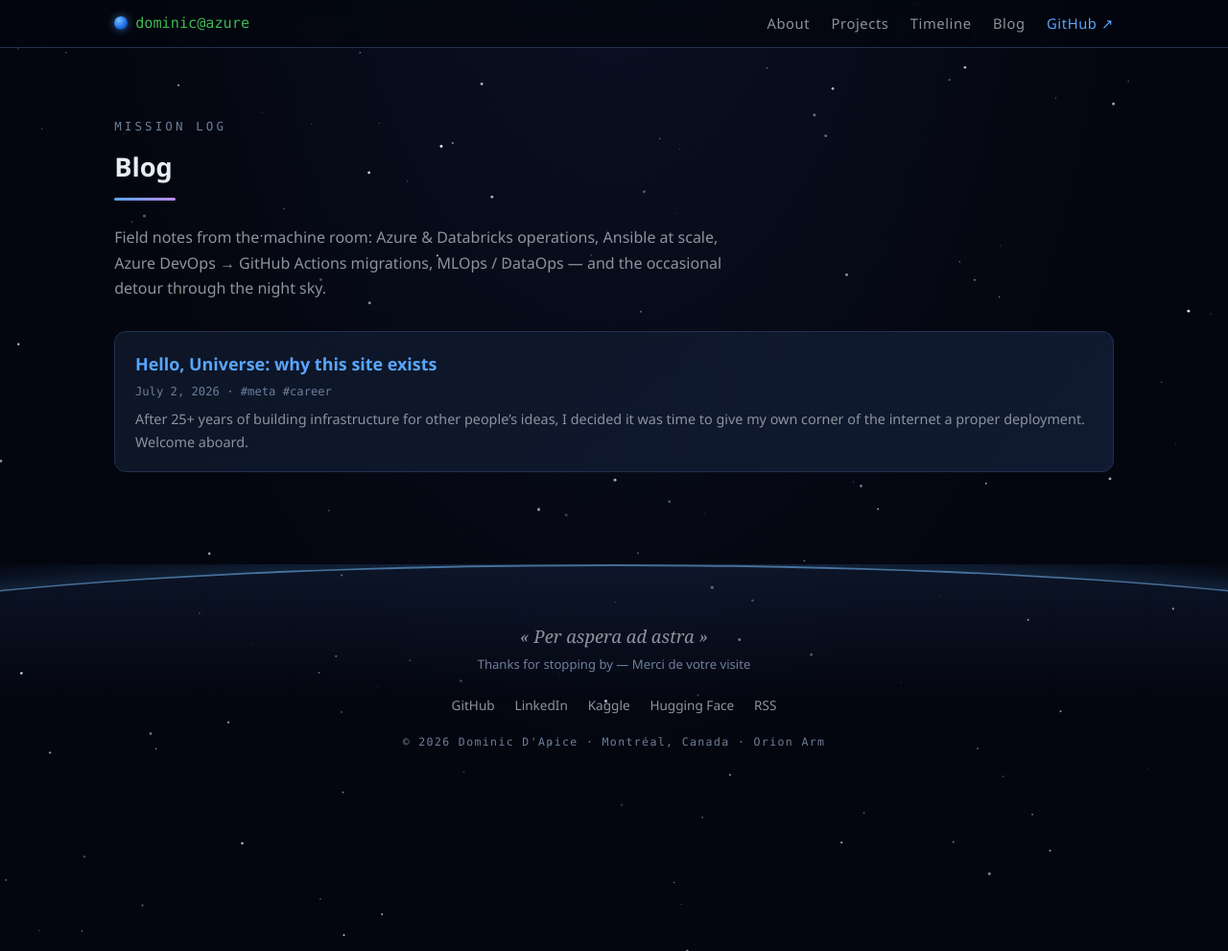
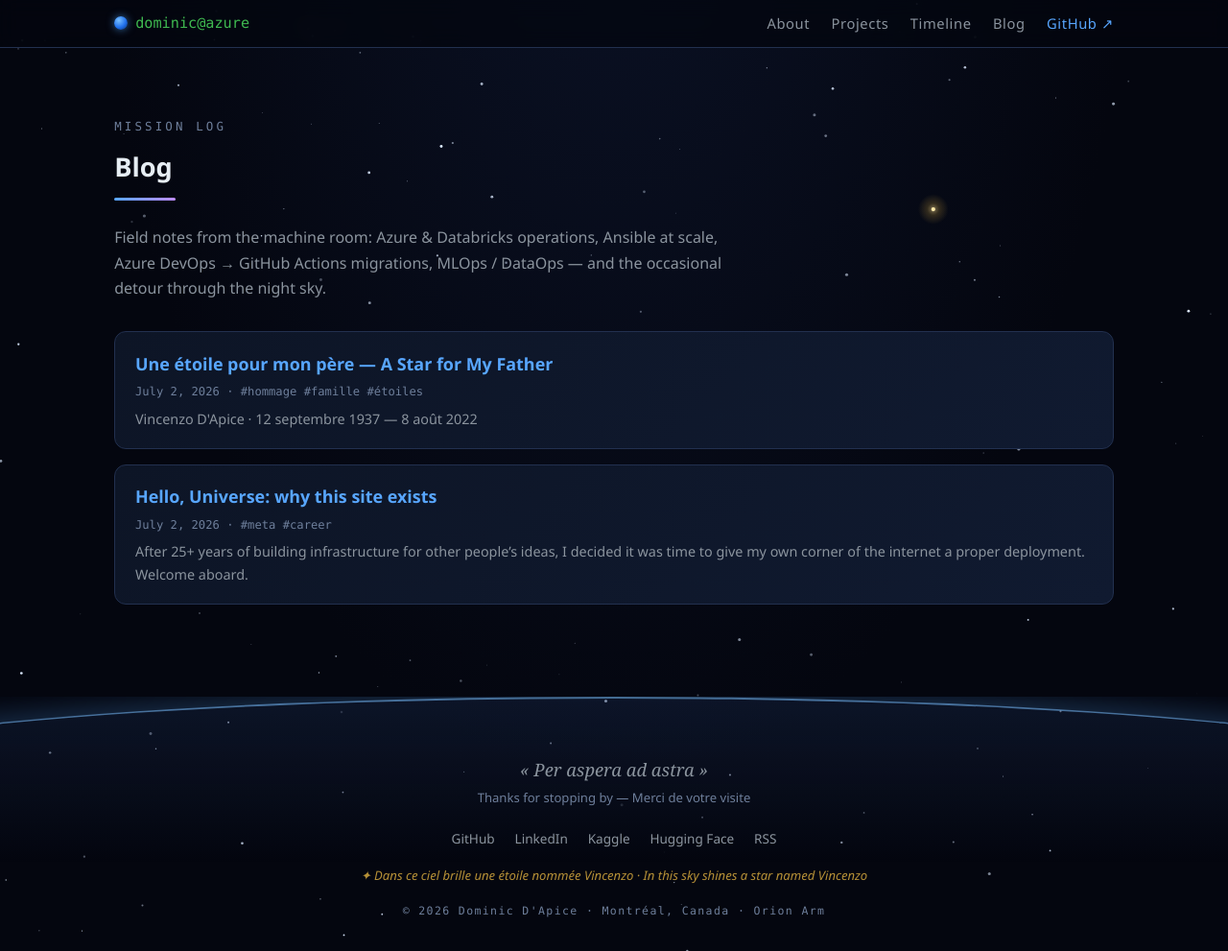
Before and after one commit to dapiced/dapiced.github.io, a Jekyll site: the page built from blog/index.html, in a window 1280 px wide and 991 px high. Shown: the whole window at 96% size. Built offline with Jekyll 4.4.1, drawn with Linux system fonts in a browser that asks for light colours; part of the change alters nothing that is shown.

Commit message:
Tribute: Une étoile pour mon père — Vincenzo D'Apice (1937-2022)
- Bilingual FR/EN tribute post with Italian phrases, photo, star
  certificate and starmap
- Hand-made animated SVG celestial chart: his star in Andromeda,
  golden and pulsing, beside galaxy M31
- A golden star now shines in the site starfield on every page,
  with a dedication line in the footer

À bientôt Papa. ✦

Co-Authored-By: Claude Fable 5 <noreply@anthropic.com>

```diff
--- a/_layouts/default.html
+++ b/_layouts/default.html
@@ -63,6 +63,7 @@
       <li><a href="https://huggingface.co/dapiced" target="_blank" rel="noopener">Hugging Face</a></li>
       <li><a href="/feed.xml">RSS</a></li>
     </ul>
+    <p class="footer-dedication"><a href="/blog/2026/07/une-etoile-pour-mon-pere/">✦ Dans ce ciel brille une étoile nommée Vincenzo · In this sky shines a star named Vincenzo</a></p>
     <p class="footer-copy">© <span id="year">2026</span> Dominic D'Apice · Montréal, Canada · Orion Arm</p>
   </footer>
 
--- /dev/null
+++ b/_posts/2026-07-02-une-etoile-pour-mon-pere.md
@@ -0,0 +1,146 @@
+---
+layout: post
+title: "Une étoile pour mon père — A Star for My Father"
+date: 2026-07-02 14:00:00 -0400
+tags: [hommage, famille, étoiles]
+---
+
+<p style="text-align:center; font-family: Georgia, serif; font-style: italic; color: var(--muted); font-size: 1.05rem;">
+Vincenzo D'Apice · 12 septembre 1937 — 8 août 2022
+</p>
+
+<figure style="margin: 2rem 0; text-align: center;">
+  <img src="/assets/img/vincenzo-et-dominic.jpg" alt="Vincenzo D'Apice et son fils Dominic, bras dessus bras dessous, souriants" style="max-width: 480px; width: 100%; border-radius: 12px; box-shadow: 0 8px 40px rgba(88,166,255,0.15);" />
+  <figcaption style="font-size: 0.85rem; color: var(--faint); margin-top: 0.6rem;">Mon père et moi. Deux gars bien habillés, un seul sourire de famille.</figcaption>
+</figure>
+
+Ce blogue devait commencer par un article technique. Mais un site qui parle d'étoiles ne
+pouvait pas commencer autrement que par la plus importante d'entre elles.
+
+## Mon père
+
+Mon père s'appelait Vincenzo. Un prénom qui chante, comme tout ce qui venait de lui.
+
+C'était un homme simple — et je n'ai jamais trouvé de plus beau compliment. Pas simple
+comme *ordinaire* : simple comme les choses vraies. Simple comme une table mise, comme
+une porte toujours ouverte, comme un verre qu'on remplit sans demander.
+
+Chaque semaine, il nous attendait pour le dîner. Et chaque semaine, c'était le même
+rituel, immuable et parfait : son accueil chaleureux dès la porte, la cuisine qui sentait
+l'Italie, la bonne nourriture qui ne finissait jamais — *« mangia, mangia! »* — et le vin
+qu'il versait comme on donne : généreusement, sans compter. On arrivait avec nos semaines
+sur les épaules, on repartait le cœur et le ventre pleins. C'était ça, sa technologie à
+lui : aucun code, aucun serveur, et pourtant personne n'a jamais rien déployé de plus
+fiable que l'amour de cet homme-là.
+
+*Grazie di tutto, Papà. La tua tavola era il mio posto preferito al mondo.*
+<em style="color: var(--faint);">(Merci pour tout, Papa. Ta table était mon endroit préféré au monde.)</em>
+
+## Le 8 août 2022
+
+Le 8 août 2022, mon père est parti. Ce jour-là, j'ai refusé qu'il devienne un souvenir
+qui s'efface. Alors j'ai fait ce que les humains font depuis toujours quand quelqu'un
+d'irremplaçable s'en va : j'ai levé les yeux.
+
+Ce jour-là, une étoile a été enregistrée à son nom.
+
+<figure style="margin: 2rem 0; text-align: center;">
+  <img src="/assets/img/etoile-vincenzo.svg" alt="Carte céleste animée : l'étoile Vincenzo D'Apice dans la constellation d'Andromède, à côté de la galaxie M31" style="width: 100%; border-radius: 12px;" />
+</figure>
+
+Elle est réelle. Elle a des coordonnées, comme une adresse dans le ciel :
+**RA 00h 49m 55.1s · DEC +41° 11′ 56.1″**, dans la constellation d'**Andromède**.
+
+Et tout, dans cette étoile, lui ressemble :
+
+- Elle est de type spectral **B5V** — une étoile bleu-blanc, **plus chaude et plus
+  lumineuse que notre Soleil**. Évidemment. Comme lui.
+- Sa magnitude est de **4,53** : elle est **visible à l'œil nu**. Pas besoin de télescope
+  pour trouver mon père — il ne s'est jamais caché de personne.
+- Elle se trouve à **617 années-lumière**. La lumière qu'elle nous envoie ce soir est
+  partie vers l'an 1400, et elle voyagera encore bien après nous. C'est exactement ce que
+  je voulais : quelque chose qui ne s'arrête pas.
+- Et le plus beau : elle se trouve sur le chemin d'étoiles que les astronomes suivent
+  pour trouver la **grande galaxie d'Andromède** à l'œil nu. L'étoile de mon père montre
+  le chemin vers une galaxie entière. Lui qui nous a montré le chemin toute sa vie.
+
+## Pourquoi ici, sur ce site
+
+Je passe mes journées sur GitHub. C'est ici que je travaille, que je construis, que
+j'apprends. Alors c'est ici que je voulais qu'il soit — pas dans un tiroir, pas dans un
+cadre qu'on finit par ne plus voir. Ici, près de moi.
+
+Regardez bien le ciel étoilé de ce site : parmi toutes les étoiles blanches qui
+scintillent, il y en a **une, dorée, qui pulse doucement**. C'est lui. Il est sur chaque
+page, il veille sur chaque visiteur, et il me regarde travailler — comme avant. Et tout
+en bas de chaque page, son nom brille pour toujours.
+
+Mon père ne sera pas oublié. Pas tant que ce site existera. Pas tant que j'existerai.
+
+## Le certificat
+
+<figure style="margin: 2rem 0; text-align: center;">
+  <img src="/assets/img/certificat-vincenzo.jpg" alt="Certificat d'enregistrement de l'étoile Vincenzo D'Apice — 8 août 2022" style="max-width: 480px; width: 100%; border-radius: 12px;" />
+  <figcaption style="font-size: 0.85rem; color: var(--faint); margin-top: 0.6rem;">Le certificat officiel, enregistré le jour de son départ. La dédicace dit tout.</figcaption>
+</figure>
+
+<figure style="margin: 2rem 0; text-align: center;">
+  <img src="/assets/img/carte-celeste-vincenzo.jpg" alt="Carte du ciel indiquant la position de l'étoile Vincenzo D'Apice dans Andromède" style="max-width: 480px; width: 100%; border-radius: 12px;" />
+  <figcaption style="font-size: 0.85rem; color: var(--faint); margin-top: 0.6rem;">Sa position exacte dans le ciel — le réticule pointe Andromède.</figcaption>
+</figure>
+
+## Comment le trouver, le soir
+
+Si un soir d'automne vous levez les yeux au Québec : cherchez le grand carré de Pégase,
+puis suivez la chaîne d'étoiles d'Andromède vers le nord-est. Sur le chemin qui mène à la
+petite tache laiteuse de la galaxie M31 — la seule galaxie visible à l'œil nu depuis chez
+nous — vous passerez tout près de lui.
+
+Prenez une seconde. Dites-lui bonjour. Il vous aurait offert un verre de vin.
+
+*Buon viaggio tra le stelle, Papà. Ti voglio bene, oggi e per sempre.*
+<em style="color: var(--faint);">(Bon voyage parmi les étoiles, Papa. Je t'aime, aujourd'hui et pour toujours.)</em>
+
+**À bientôt Papa.**
+
+---
+
+## English version — A Star for My Father
+
+This blog was supposed to start with a technical article. But a website about stars could
+not begin with anything other than the most important one.
+
+My father's name was Vincenzo. He was a simple man — and I have never found a finer
+compliment. Not simple as in *ordinary*: simple like true things. Simple like a set
+table, like a door that is always open, like a glass refilled without asking.
+
+Every week he waited for us for lunch, and every week the ritual was the same, immutable
+and perfect: his warm welcome at the door, a kitchen that smelled like Italy, good food
+that never ran out — *"mangia, mangia!"* — and wine poured the way he gave everything:
+generously, without counting. That was his technology: no code, no servers, and yet
+nobody has ever deployed anything more reliable than that man's love.
+
+On August 8, 2022, my father passed away. That very day, a star was registered in his
+name: **RA 00h 49m 55.1s · DEC +41° 11′ 56.1″**, in the constellation of **Andromeda**.
+Everything about it is him: a blue-white **B5V** star, hotter and brighter than our Sun —
+of course. Magnitude **4.53**, **visible to the naked eye** — no telescope needed to find
+my father; he never hid from anyone. **617 light-years** away — tonight's light left it
+around the year 1400, and it will keep traveling long after us. And most beautiful of
+all: it sits on the star-path astronomers follow to find the great **Andromeda Galaxy**
+with the naked eye. My father's star points the way to an entire galaxy. Just like he
+pointed the way for us, all his life.
+
+I spend my days on GitHub. It is where I work, where I build, where I learn. So this is
+where I wanted him to be — close to me. Look carefully at this site's starfield: among
+all the white twinkling stars there is **one golden star, gently pulsing**. That's him.
+He is on every page, watching over every visitor, watching me work — like before. And at
+the bottom of every page, his name shines, forever.
+
+My father will not be forgotten. Not while this site exists. Not while I exist.
+
+If you look up on a fall evening: find the Great Square of Pegasus, follow Andromeda's
+chain of stars toward the northeast, and on the way to the faint glow of galaxy M31 you
+will pass right by him. Take a second. Say hello. He would have poured you a glass of
+wine.
+
+**See you soon, Papa.**
--- a/assets/css/style.css
+++ b/assets/css/style.css
@@ -514,4 +514,8 @@ h2.section-title::after {
 .footer-links a { font-size: 0.85rem; color: var(--muted); }
 .footer-links a:hover { color: var(--lightblue); }
 
+.footer-dedication { position: relative; margin: 0 0 1rem; font-size: 0.82rem; font-style: italic; }
+.footer-dedication a { color: var(--gold); opacity: 0.8; }
+.footer-dedication a:hover { opacity: 1; color: var(--gold); text-decoration: none; text-shadow: 0 0 12px rgba(227, 179, 65, 0.6); }
+
 .footer-copy { font-family: var(--mono); font-size: 0.72rem; letter-spacing: 0.12em; color: var(--faint); margin: 0; position: relative; }
--- a/assets/js/main.js
+++ b/assets/js/main.js
@@ -12,9 +12,31 @@
     var meteor = null;
     var STAR_COUNT = 160;
 
+    /* ✦ Vincenzo D'Apice (1937–2022) — the golden star of this sky.
+       /blog/2026/07/une-etoile-pour-mon-pere/ */
+    var gold = { x: 0, y: 0 };
+
     function resize() {
       canvas.width = window.innerWidth;
       canvas.height = window.innerHeight;
+      gold.x = canvas.width * 0.76;
+      gold.y = canvas.height * 0.22;
+    }
+
+    function drawGold(pulse) {
+      var halo = ctx.createRadialGradient(gold.x, gold.y, 0, gold.x, gold.y, 16);
+      halo.addColorStop(0, "rgba(255,233,168," + 0.7 * pulse + ")");
+      halo.addColorStop(0.4, "rgba(227,179,65," + 0.28 * pulse + ")");
+      halo.addColorStop(1, "rgba(227,179,65,0)");
+      ctx.globalAlpha = 1;
+      ctx.fillStyle = halo;
+      ctx.beginPath();
+      ctx.arc(gold.x, gold.y, 16, 0, Math.PI * 2);
+      ctx.fill();
+      ctx.fillStyle = "#ffe9a8";
+      ctx.beginPath();
+      ctx.arc(gold.x, gold.y, 1.7 + 0.6 * pulse, 0, Math.PI * 2);
+      ctx.fill();
     }
 
     function makeStars() {
@@ -56,6 +78,8 @@
         ctx.fill();
       }
 
+      drawGold(0.7 + 0.3 * Math.sin(sec * 1.1));
+
       if (meteor) {
         var m = meteor;
         var grad = ctx.createLinearGradient(m.x - m.vx * 10, m.y - m.vy * 10, m.x, m.y);
@@ -90,6 +114,7 @@
         ctx.arc(s.x, s.y, s.r, 0, Math.PI * 2);
         ctx.fill();
       }
+      drawGold(0.85);
       ctx.globalAlpha = 1;
     }
 
```
Also changed, not shown: assets/img/carte-celeste-vincenzo.jpg (added), assets/img/certificat-vincenzo.jpg (added), assets/img/etoile-vincenzo.svg (added), assets/img/vincenzo-et-dominic.jpg (added).
